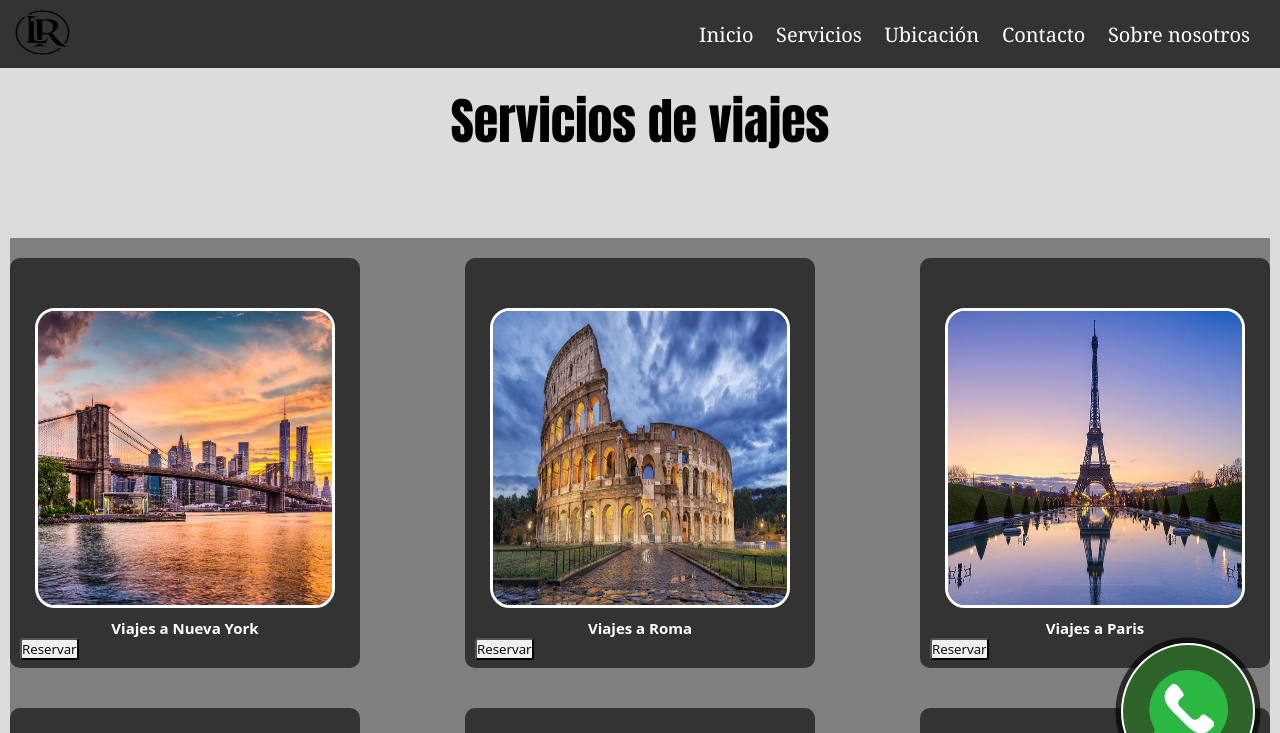
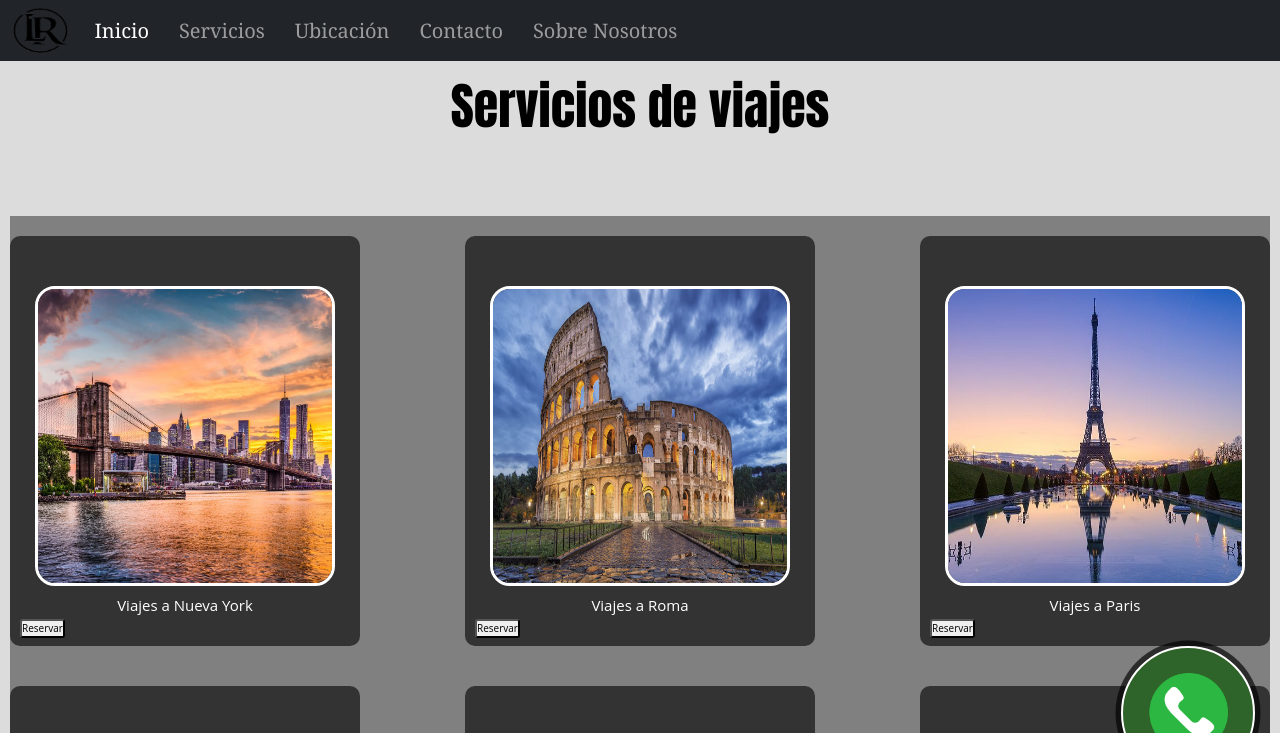
Before and after one commit to LaureanoRugani/ViajesLR, a plain HTML site: page pages/servicios.html in a window 1280 px wide. Shown: the top 733 px of the page. Drawn offline with nearby package versions, Linux system fonts and the light colour scheme.

Commit message:
bootstrap 01

```diff
--- a/css/styles.css
+++ b/css/styles.css
@@ -136,6 +136,10 @@ ul {
     z-index: 999;
 }
 
+.z-index {
+    z-index: 1;
+}
+
 ul li a:hover {
     background: #8b8888;
     transition: all 0.4s linear;
@@ -180,9 +184,6 @@ ul li a:hover {
         display: block;
         color: white;
         font-size: 2rem
-    }
-    .navegacion ul {
-        display: none;
     }
 
 
@@ -317,6 +318,10 @@ a {
     font-family: georgia, times, serif;
 }
 
+.navbar-contenido {
+    text-align: right;
+}
+
 .texto-empresa {
     font-size: 20px;
     font-family: 'Lucida Sans', 'Lucida Sans Regular', 'Lucida Grande', 'Lucida Sans Unicode', Geneva, Verdana, sans-serif;
@@ -343,7 +348,6 @@ a {
     display: flex;
     padding: 0;
     width: 400%;
-
     animation: cambio 20s infinite alternate linear;
 }
 
--- a/pages/servicios.html
+++ b/pages/servicios.html
@@ -7,31 +7,44 @@
     <meta name="viewport" content="width=device-width, initial-scale=1">
     <link rel="shortcut icon" href="../img/lr.png" type="image/x-icon">
     <title>Viajes LR</title>
-    <link rel="stylesheet" href="../css/styles.css">
     <link rel="stylesheet" href="https://cdnjs.cloudflare.com/ajax/libs/animate.css/4.1.1/animate.min.css"/>
     <script src="https://kit.fontawesome.com/eb496ab1a0.js" crossorigin="anonymous"></script>
+    <link href="https://cdn.jsdelivr.net/npm/bootstrap@5.1.3/dist/css/bootstrap.min.css" rel="stylesheet" integrity="sha384-1BmE4kWBq78iYhFldvKuhfTAU6auU8tT94WrHftjDbrCEXSU1oBoqyl2QvZ6jIW3" crossorigin="anonymous">
+    <link rel="stylesheet" href="../css/styles.css">
 </head>
 <body>
 
 
 
-    <header>
-        <div class="logo-nav-container">
-            <a href="../index.html">
-                <img src="../img/lr.png" alt="Logo LR"  class="logo-header">
-            </a>
-        <span class="menu-icon">Ver menú</span>
-        <nav class="navegacion">
-            <ul class="show">
-                <li><a href="../index.html">Inicio</a></li>
-                <li><a href="servicios.html">Servicios</a></li>
-                <li><a href="ubicación.html">Ubicación</a></li>
-                <li><a href="../pages/contacto.html">Contacto</a></li>
-                <li><a href="../pages/sobrenosotros.html">Sobre nosotros</a></li>
+    <nav class="navbar navbar-expand-lg navbar-light bg-light navbar navbar-dark bg-dark">
+        <div class="container-fluid">
+        <a class="navbar-brand" href="../index.html">
+            <img src="../img/lr.png" alt="Logo LR" class="logo-header">
+        </a>
+        <button class="navbar-toggler" type="button" data-bs-toggle="collapse" data-bs-target="#navbarNav" aria-controls="navbarNav" aria-expanded="false" aria-label="Toggle navigation">
+            <span class="navbar-toggler-icon"></span>
+        </button>
+        <div class="collapse navbar-collapse" id="navbarNav">
+            <ul class="navbar-nav">
+            <li class="nav-item">
+                <a class="nav-link active" aria-current="page" href="../index.html">Inicio</a>
+            </li>
+            <li class="nav-item">
+                <a class="nav-link" href="../pages/servicios.html">Servicios</a>
+            </li>
+            <li class="nav-item">
+                <a class="nav-link" href="../pages/ubicación.html">Ubicación</a>
+            </li>
+            <li class="nav-item">
+                <a class="nav-link" href="../pages/contacto.html">Contacto</a>
+            </li>
+            <li class="nav-item">
+                <a class="nav-link" href="../pages/sobrenosotros.html">Sobre Nosotros</a>
+            </li>
             </ul>
-        </nav>
         </div>
-    </header>
+        </div>
+    </nav>
 
     <h1 class="fuenteGrande animate__animated animate__lightSpeedInLeft">Servicios de viajes</h1>
 
```
Also changed, not shown: index.html (+30 -17 lines), pages/contacto.html (+29 -17 lines), pages/sobrenosotros.html (+29 -17 lines), pages/ubicación.html (+29 -16 lines).
